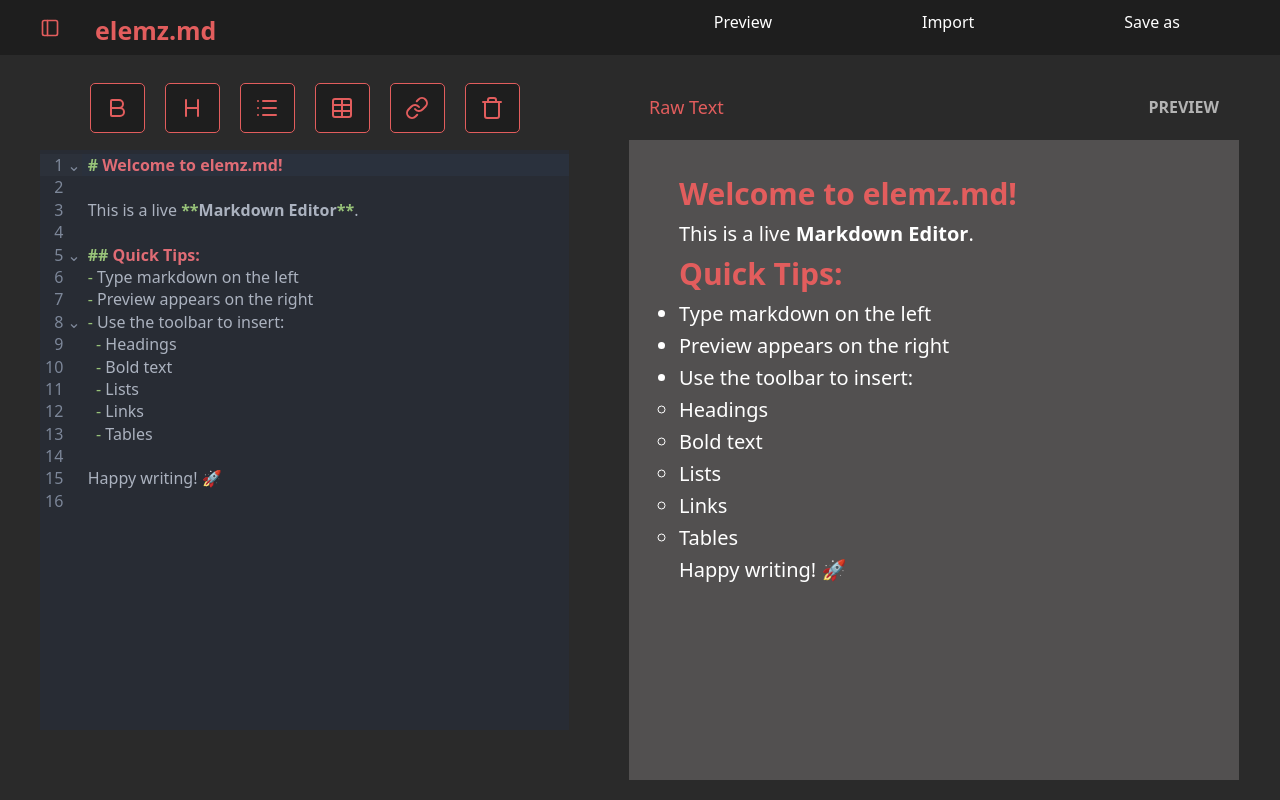
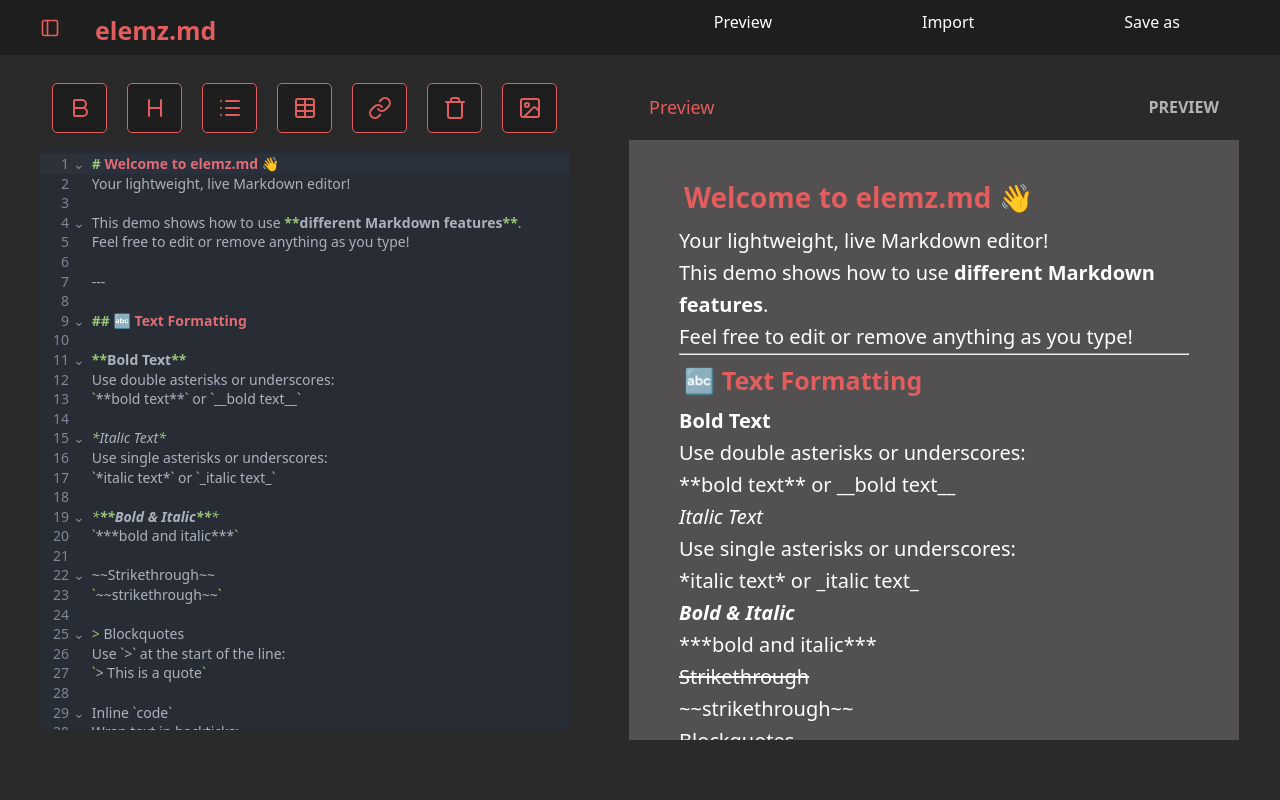
Before and after one commit to el3mzwurld/Elemi-AltSchool-Sem02-Exam, a React (Vite) app: page / in a window 1280 px wide. Built offline with nearby package versions, Linux system fonts and the light colour scheme.

Commit message:
✅ Mobile test success : basic functionalities work, basic styling are messed up but will be fixed in subsequent commits 🧠 Simple preview logic added to ensure users can switch between preview settings Raw, Preview and HTML view

```diff
--- a/src/Pages/Home.jsx
+++ b/src/Pages/Home.jsx
@@ -5,25 +5,143 @@
 import { marked } from "marked";
 
 const MarkdownApp = () => {
-  const simpletext = `# Welcome to elemz.md!
+  // States
 
-This is a live **Markdown Editor**.
+  // Sidebar state
+  const [isSidebarOpen, setIsSidebarOpen] = useState(false);
 
-## Quick Tips:
-- Type markdown on the left
-- Preview appears on the right
-- Use the toolbar to insert:
-  - Headings
-  - Bold text
-  - Lists
-  - Links
-  - Tables
+  // Markdown text state
+  const [markdownTxt, setMarkdownTxt] = useState(`# Welcome to elemz.md 👋
+Your lightweight, live Markdown editor!
 
-Happy writing! 🚀
-`;
+This demo shows how to use **different Markdown features**.
+Feel free to edit or remove anything as you type!
 
-  const [isSidebarOpen, setIsSidebarOpen] = useState(false);
-  const [markdownTxt, setMarkdownTxt] = useState(simpletext);
+---
+
+## 🔤 Text Formatting
+
+**Bold Text**
+Use double asterisks or underscores:
+\`**bold text**\` or \`__bold text__\`
+
+*Italic Text*
+Use single asterisks or underscores:
+\`*italic text*\` or \`_italic text_\`
+
+***Bold & Italic***
+\`***bold and italic***\`
+
+~~Strikethrough~~
+\`~~strikethrough~~\`
+
+> Blockquotes
+Use \`>\` at the start of the line:
+\`> This is a quote\`
+
+Inline \`code\`
+Wrap text in backticks:
+\`console.log("Hello")\`
+
+\`\`\`
+Code Block
+Use triple backticks:
+\`\`\`js
+function greet() {
+  console.log("Hello, Markdown!");
+}
+\`\`\`
+\`\`\`
+
+---
+
+## 📌 Headings
+
+Use \`#\` symbols (1–6):
+
+\`# Heading 1\`
+\`## Heading 2\`
+\`### Heading 3\`
+\`#### Heading 4\`
+\`##### Heading 5\`
+\`###### Heading 6\`
+
+---
+
+## ✅ Lists
+
+### • Unordered Lists
+Use \`-\`, \`*\`, or \`+\`:
+- Item 1
+- Item 2
+  - Nested Item
+
+### • Ordered Lists
+Use numbers:
+1. First item
+2. Second item
+3. Third item
+
+---
+
+## 🔗 Links
+Syntax: \`[link text](url)\`
+Example:
+[Visit Google](https://google.com)
+
+---
+
+## 🖼️ Images
+Syntax: \`![alt text](image-url)\`
+Example:
+![Markdown Example](https://via.placeholder.com/200)
+
+---
+
+## 🧱 Tables
+\`\`\`
+| Name     | Role     | Age |
+|----------|----------|-----|
+| Alice    | Designer | 24  |
+| Bob      | Developer| 27  |
+| Charlie  | Writer   | 22  |
+\`\`\`
+
+| Name     | Role     | Age |
+|----------|----------|-----|
+| Alice    | Designer | 24  |
+| Bob      | Developer| 27  |
+| Charlie  | Writer   | 22  |
+
+---
+
+## 📍 Horizontal Rule
+Use three or more:
+\`---\`
+\`***\`
+
+---
+
+## ✅ Task Lists
+\`\`\`
+- [x] Write markdown
+- [ ] Add preview toggle
+- [ ] Connect toolbar buttons
+\`\`\`
+
+- [x] Write markdown
+- [ ] Add preview toggle
+- [ ] Connect toolbar buttons
+
+---
+
+## 🎉 You're all set!
+Start typing on the left — your preview updates instantly!
+`);
+
+  // Preview type state
+  const [previewMode, setPreviewMode] = useState("Preview");
+
   const toggleSidebar = () => {
     setIsSidebarOpen((prev) => !prev);
   };
@@ -42,20 +160,19 @@
           </div>
           <div className="nav_dropdowns">
             <div className="nav_dropdowns_item">
-              <p>Preview</p>
+              <p>{previewMode}</p>
 
               <div className="nav_dropdowns_item_menu">
-                <p>Text</p>
-                <p>HTML</p>
+                <p onClick={() => setPreviewMode("Preview")}>Preview</p>
+                <p onClick={() => setPreviewMode("Raw")}>Raw</p>
+                <p onClick={() => setPreviewMode("HTML")}>HTML </p>
               </div>
             </div>
             <div className="nav_dropdowns_item">
               <p>Import</p>
 
               <div className="nav_dropdowns_item_menu">
-                <p>Text</p>
-                <p>HTML</p>
-                <p>PDF</p>
+                <p>.md</p>
               </div>
             </div>
             <div className="nav_dropdowns_item">
@@ -108,14 +225,16 @@
         </section>
         <section className="preview-container">
           <div className="preview-language">
-            <p>Raw Text</p>
+            <p>{previewMode}</p>
             <p>PREVIEW</p>
           </div>
-          <div
-            className="preview-content"
-            dangerouslySetInnerHTML={{ __html: parsedHTML }}
-          >
-            {/* All the preview text will show here */}
+          <div className="preview-content">
+            {/* Raw, Preview, HTML */}
+            {previewMode === "Raw" && <pre>{markdownTxt}</pre>}
+            {previewMode === "Preview" && (
+              <div dangerouslySetInnerHTML={{ __html: parsedHTML }}></div>
+            )}
+            {previewMode === "HTML" && <pre>{parsedHTML}</pre>}
           </div>
         </section>
       </main>
--- a/src/assets/styles/global.css
+++ b/src/assets/styles/global.css
@@ -14,6 +14,7 @@
   flex-direction: column;
   align-items: center;
   position: relative;
+  overflow: hidden;
   /* Styles for the header in the Home page of the Markdown application */
   .header {
     width: 100%;
@@ -69,7 +70,9 @@
           z-index: 1;
           width: auto;
           position: relative;
-
+          display: flex;
+          flex-direction: column;
+          gap: 10px;
           &:hover {
             .nav_dropdowns_item_menu {
               opacity: 1;
@@ -80,12 +83,12 @@
           .nav_dropdowns_item_menu {
             position: absolute;
             z-index: 2;
-            min-height: 150px;
-            padding: 10px 5px;
+            height: auto;
+            padding: 0px 5px;
             min-width: 150px;
             background: var(--bg-main);
-            left: -15px;
-            top: 25px;
+            top: 100%;
+            left: -80%;
             display: flex;
             flex-direction: column;
             justify-content: center;
@@ -93,7 +96,9 @@
             opacity: 0;
             visibility: hidden;
             transition: 0.5s ease;
-            transform: translateX(-15px, 20px);
+            transform: translate(80% -100%);
+            border-bottom: var(--bg-sec);
+            padding-bottom: 5px;
             p {
               width: 100%;
               height: 50px;
@@ -199,16 +204,31 @@
       .preview-content {
         flex: 1;
         width: 100%;
-        height: 100%;
+        max-height: 600px;
         background: #636161b5;
         overflow-y: auto;
         color: white;
         padding: 30px 50px;
-        h1,
-        h2,
-        h3,
+
+        h1 {
+          font-size: 28px;
+          margin: 5px;
+        }
+        h2 {
+          font-size: 25px;
+          margin: 5px;
+        }
+        h3 {
+          font-size: 20px;
+          margin: 5px;
+        }
         h4 {
-          color: #e25d5d;
+          font-size: 18px;
+          margin: 5px;
+        }
+        h5 {
+          font-size: 16px;
+          margin: 5px;
         }
         overflow: hidden;
         overflow-y: auto;
--- a/src/components/TextArea.jsx
+++ b/src/components/TextArea.jsx
@@ -18,6 +18,7 @@
         theme={"dark"}
         extensions={[ext()]}
         onChange={handleChange}
+        style={{ fontSize: 14 }}
       />
     </div>
   );
--- a/src/components/Toolbar.jsx
+++ b/src/components/Toolbar.jsx
@@ -1,4 +1,4 @@
-import { Bold, Heading, List, Link, Table, Trash } from "lucide-react";
+import { Bold, Heading, List, Link, Table, Trash, Image } from "lucide-react";
 
 export const Toolbar = ({ markdown, setMarkdown }) => {
   const addBold = () => {
@@ -27,26 +27,37 @@
   const clearAll = () => {
     setMarkdown("");
   };
+  const addImage = () => {
+    const url = prompt("Enter image URL:");
+    if (!url) return;
+
+    const alt = prompt("Enter alt text (optional):") || "image";
+
+    setMarkdown(markdown + `\n![${alt}](${url})\n`);
+  };
 
   return (
     <div className="toolbar-container">
-      <div className="toolbar-item">
-        <Bold color="#e25d5d" onClick={addBold} />
+      <div className="toolbar-item" onClick={addBold}>
+        <Bold color="#e25d5d" />
       </div>
-      <div className="toolbar-item">
-        <Heading color="#e25d5d" onClick={addHeading} />
+      <div className="toolbar-item" onClick={addHeading}>
+        <Heading color="#e25d5d" />
       </div>
-      <div className="toolbar-item">
-        <List color="#e25d5d" onClick={addList} />
+      <div className="toolbar-item" onClick={addList}>
+        <List color="#e25d5d" />
       </div>
-      <div className="toolbar-item">
-        <Table color="#e25d5d" onClick={addTable} />
+      <div className="toolbar-item" onClick={addTable}>
+        <Table color="#e25d5d" />
       </div>
-      <div className="toolbar-item">
-        <Link color="#e25d5d" onClick={addLink} />
+      <div className="toolbar-item" onClick={addLink}>
+        <Link color="#e25d5d" />
       </div>
-      <div className="toolbar-item">
-        <Trash color="#e25d5d" onClick={clearAll} />
+      <div className="toolbar-item" onClick={clearAll}>
+        <Trash color="#e25d5d" />
+      </div>
+      <div className="toolbar-item" onClick={addImage}>
+        <Image color="#e25d5d" />
       </div>
     </div>
   );
--- a/src/index.css
+++ b/src/index.css
@@ -42,7 +42,7 @@
   h5,
   h6 {
     color: var(--txt-accent);
-    font-weight: 600;
+    font-weight: 700;
   }
 
   ::selection {
```
